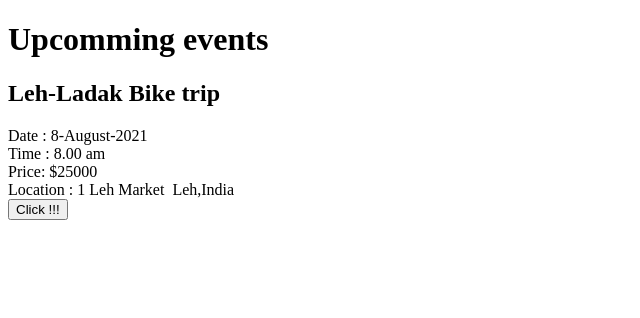
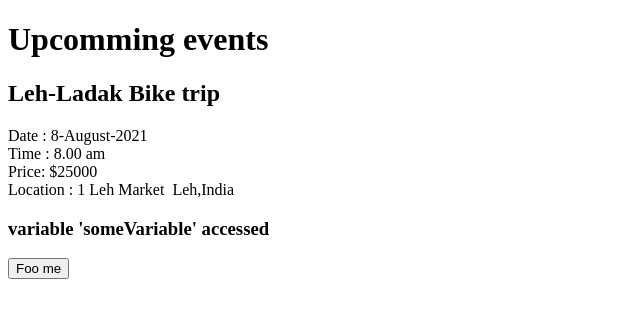
Before and after one commit to Thiyagaa/ng-fundamendals, an Angular app: page / in a window 1280 px wide. Shown: the top 318 px of the page, without its empty margins (0-640 px from the left). Built offline with nearby package versions, Linux system fonts and the light colour scheme.

Commit message:
Changes for data transfer between components with template variable

```diff
--- a/src/app/event-list/event-list.component.html
+++ b/src/app/event-list/event-list.component.html
@@ -1,4 +1,8 @@
 <div>
     <h1>Upcomming events</h1>
-    <app-event-thumbnail (eventEmitter)= "handleChildClick($event)"  [event]="eventlist"></app-event-thumbnail>
+        <!--passing data between components-->
+        <!-- <app-event-thumbnail (eventEmitter)= "handleChildClick($event)"  [event]="eventlist"></app-event-thumbnail> -->
+        <app-event-thumbnail #thumbnail  [event]="eventlist"></app-event-thumbnail>
+        <h3>{{thumbnail.someVariable}}</h3>
+        <button class="btn-primary" (click)="thumbnail.fooHandler()">Foo me</button>
 </div>
--- a/src/app/event-list/event-list.component.ts
+++ b/src/app/event-list/event-list.component.ts
@@ -25,7 +25,12 @@ export class EventListComponent implements OnInit {
     }
   }
 
+/*
+
+  //passing data between components
+
   handleChildClick (data: any){
       console.log("Received "+data)
   }
+*/
 }
--- a/src/app/event-thumbnail/event-thumbnail.component.html
+++ b/src/app/event-thumbnail/event-thumbnail.component.html
@@ -8,5 +8,6 @@
         <span>&nbsp;</span>
         <span>{{event.location.city}},{{event.location.country}}</span>
     </div>
-    <button class="btn btn-primary" (click)="handleClickEvent()" >Click !!!</button>
+    <!--passing data between components-->
+    <!-- <button class="btn btn-primary" (click)="handleClickEvent()" >Click !!!</button> -->
 </div>
--- a/src/app/event-thumbnail/event-thumbnail.component.ts
+++ b/src/app/event-thumbnail/event-thumbnail.component.ts
@@ -14,10 +14,17 @@ export class EventThumbnailComponent implements OnInit {
   }
   @Input() event:any
 
+  /*
+  //passing data between components
+
   @Output() eventEmitter = new EventEmitter();
 
   handleClickEvent =  () =>{
       this.eventEmitter.emit(this.event.name)
       console.log("Clicked !!!!")
   }
+
+  */
+  someVariable: any = "variable 'someVariable' accessed"
+  fooHandler = () => {console.log("foo")}
 }
```
